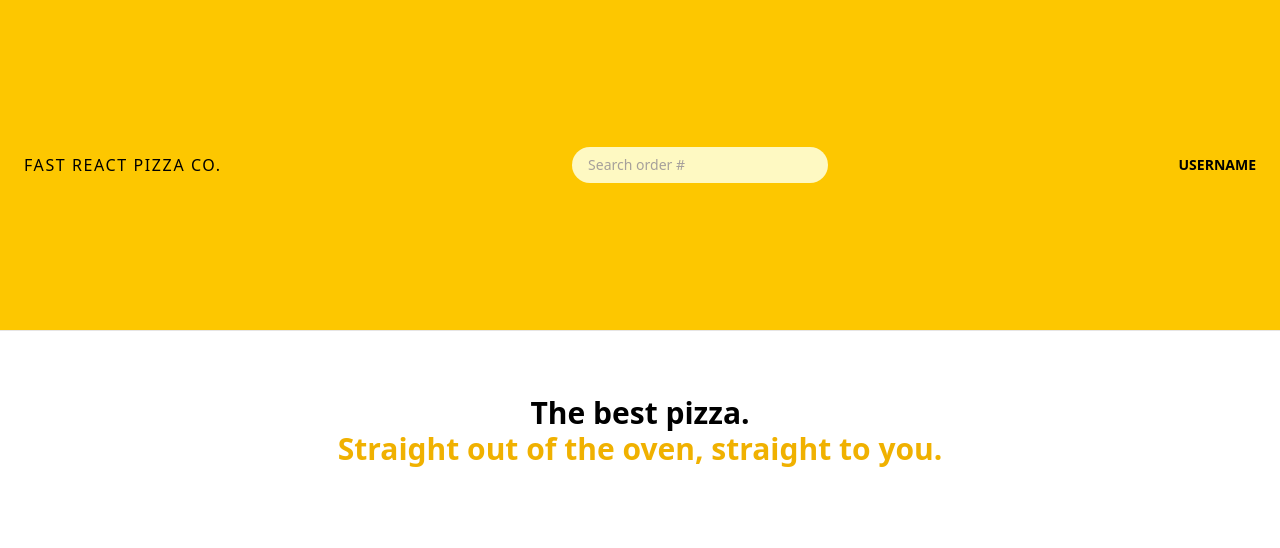
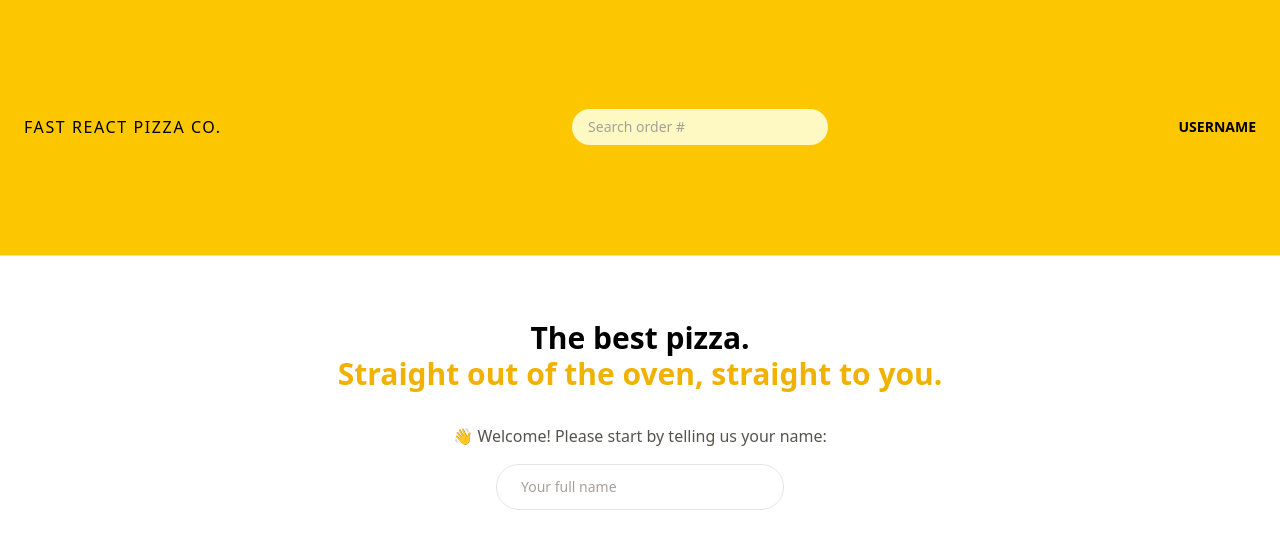
Before and after one commit to lexopez/fast-react-app_reactjs, a React (Vite) app: page / in a window 1280 px wide. Shown: the top 548 px of the page. Built offline with nearby package versions, Linux system fonts and the light colour scheme.

Commit message:
create userSlice and configure to it store

```diff
--- /dev/null
+++ b/src/features/user/CreateUser.jsx
@@ -0,0 +1,46 @@
+import { useState } from "react";
+import Button from "../../ui/Button";
+import { updateName } from "./userSlice";
+import { useDispatch } from "react-redux";
+import { useNavigate } from "react-router-dom";
+
+function CreateUser() {
+    const [username, setUsername] = useState('');
+
+    const dispatch = useDispatch();
+    const navigate = useNavigate();
+
+    function handleSubmit(e){
+        e.preventDefault();
+
+        if(!username) return;
+        dispatch(updateName(username));
+        navigate('/menu');
+    }
+
+    return (
+        <form onSubmit={handleSubmit}>
+            <p className="mb-4 text-sm text-stone-600 md:text-base">
+                👋 Welcome! Please start by telling us your name:
+            </p>
+
+            <input
+                type="text"
+                placeholder="Your full name"
+                value={username}
+                onChange={(e) => setUsername(e.target.value)}
+                className="input mb-8 w-72"
+            />
+
+            {
+                username !== '' && (
+                    <div>
+                        <Button type="primary">Start ordering</Button>
+                    </div>
+                )
+            }
+        </form>
+    )
+}
+
+export default CreateUser
--- a/src/features/user/userSlice.js
+++ b/src/features/user/userSlice.js
@@ -1,3 +1,5 @@
+import { createSlice } from "@reduxjs/toolkit";
+
 function getPosition() {
   return new Promise(function (resolve, reject) {
     navigator.geolocation.getCurrentPosition(resolve, reject);
@@ -19,3 +21,22 @@ async function fetchAddress() {
   // 3) Then we return an object with the data that we are interested in
   return { position, address };
 }
+
+
+const initialState = {
+  username: '',
+}
+
+const userSlice = createSlice({
+  name: 'user',
+  initialState,
+  reducers: {
+    updateName(state, action){
+      state.username = action.payload;
+    }
+  }
+})
+
+export const {updateName} = userSlice.actions;
+
+export default userSlice.reducer;
--- a/src/store.js
+++ b/src/store.js
@@ -1,11 +1,13 @@
 import {configureStore} from '@reduxjs/toolkit'
 
 import cartReducer from "./features/cart/cartSlice";
+import userReducer from "./features/user/userSlice";
 
 
 const store = configureStore({
     reducer: {
         cart: cartReducer,
+        user: userReducer,
     }
 })
 
--- a/src/ui/Home.jsx
+++ b/src/ui/Home.jsx
@@ -1,4 +1,10 @@
+import {useSelector} from 'react-redux';
+import CreateUser from '../features/user/CreateUser';
+import Button from './Button';
+
 function Home() {
+  const username = useSelector((store) => store.user.username);
+
     return (
     <div className="my-10 px-4 text-center sm:my-16">
       <h1 className="mb-8  text-xl font-semibold md:text-3xl">
@@ -8,6 +14,16 @@ function Home() {
           Straight out of the oven, straight to you.
         </span>
       </h1>
+
+      {
+        username === '' ? (
+          <CreateUser />
+        ) : (
+          <Button to="/menu" type="primary">
+            Continue ordering, {username}
+          </Button>
+        )
+      }
     </div>
   );
 }
```
